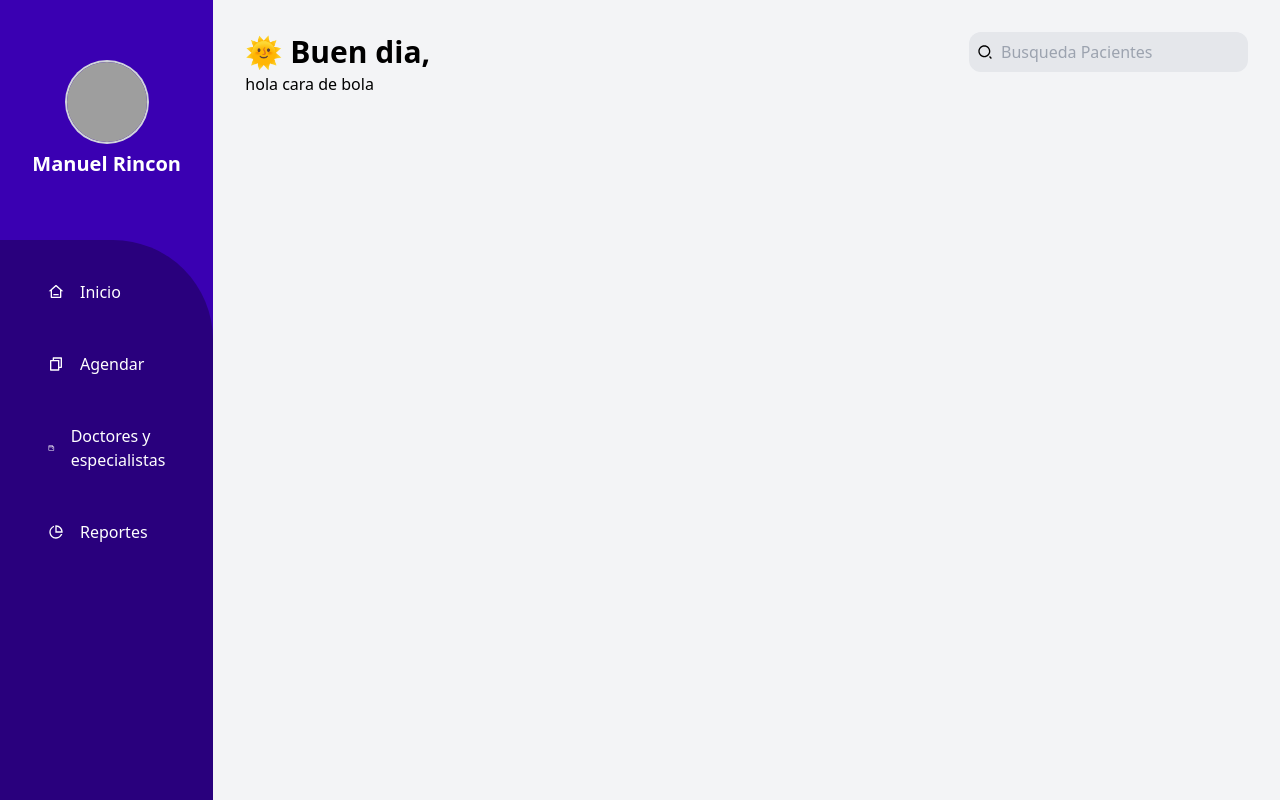
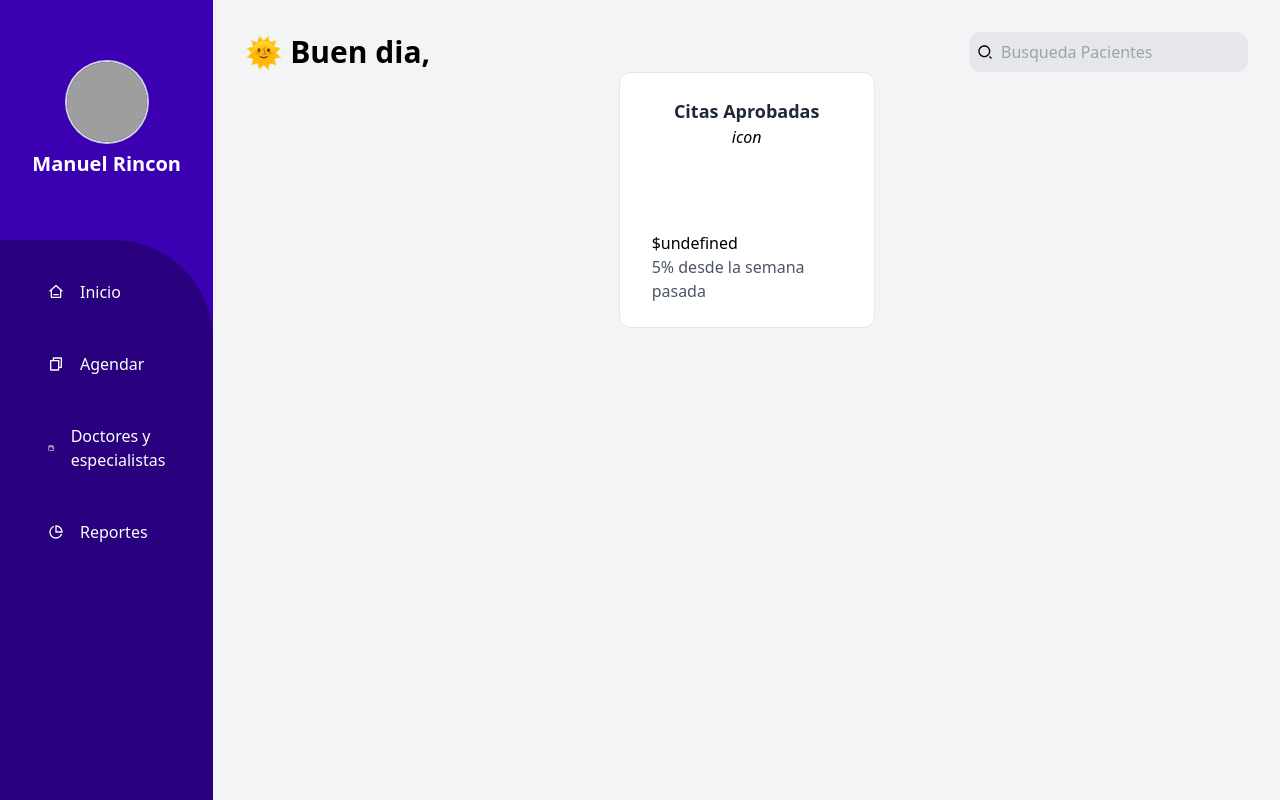
Before and after one commit to manuel00085/Proyecto-SCIFTTC, a React (Vite) app in the folder Frontend/: page /Dashboard in a window 1280 px wide. Built offline with nearby package versions, Linux system fonts and the light colour scheme; no server answers; grey boxes are pictures that could not be loaded.

Commit message:
Integracion componente titleCard

```diff
--- a/Frontend/src/Api/auth.js
+++ b/Frontend/src/Api/auth.js
@@ -7,9 +7,10 @@ async function Autorizacion(){
         });
 
         if (!response.ok) {
+          alert("Sesion Expirada")
           setTimeout(() => {
             window.location.href = '/';
-          }, 100000);
+          }, 3000);
 
 
         }
--- a/Frontend/src/components/DashboardComponent/Agendar.jsx
+++ b/Frontend/src/components/DashboardComponent/Agendar.jsx
@@ -4,7 +4,7 @@ import Calendario from './Calendario'
 
 const Agendar = () => {
     return (
-        <div className='flex justify-center mt-16'>
+        <div className='flex justify-center mt-10'>
 
                   <Calendario />
 
--- a/Frontend/src/components/DashboardComponent/Calendario.jsx
+++ b/Frontend/src/components/DashboardComponent/Calendario.jsx
@@ -16,8 +16,8 @@ const Calendario = () => {
        <Calendar
        localizer={localizer}
        style={{
-        height:"80vh ",
-        width:"110vh",
+        height:"70vh ",
+        width:"150vh",
        }
        }
        messages={{
--- /dev/null
+++ b/Frontend/src/components/DashboardComponent/Card-title.jsx
@@ -0,0 +1,23 @@
+const CardTitle = ({Title, Text, Icon, Number }) => {
+    return (
+      <div className="max-w-64 aspect-square mx-auto bg-white rounded-xl border overflow-hidden flex p-1 ">
+        <div className="flex flex-col items-center justify-between ">
+
+            <div className="px-7 py-5 text-center">
+                <h2 className="text-lg font-bold text-gray-800 text-center">{Title}</h2>
+                <i>icon</i>
+            </div>
+            <div className="px-7 py-5 text-left items-end">
+                <p>{"$"+Number}</p>
+                <p className="text-gray-600">{Text}</p>
+            </div>
+
+        </div>
+
+
+
+      </div>
+    );
+  };
+
+  export default CardTitle;
--- a/Frontend/src/components/DashboardComponent/Home.jsx
+++ b/Frontend/src/components/DashboardComponent/Home.jsx
@@ -1,10 +1,15 @@
-const Inicio = () => {
-    return (
-        <h1>hola cara de bola</h1>
+import CardTitle from "./Card-title";
 
 
 
-    );
-  };
+const Inicio = () => {
+   return(
+    <CardTitle Title={"Citas Aprobadas"} Text={"5% desde la semana pasada"}/>
+   )
+}
+
+
+
+
 
   export default Inicio;
```
Also changed, not shown: Frontend/src/global.css (line endings or trailing spaces).
